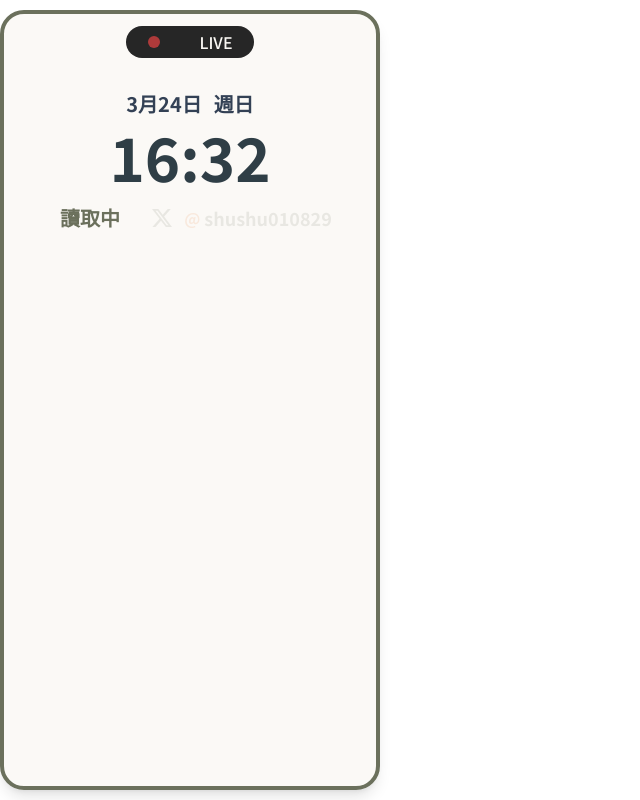
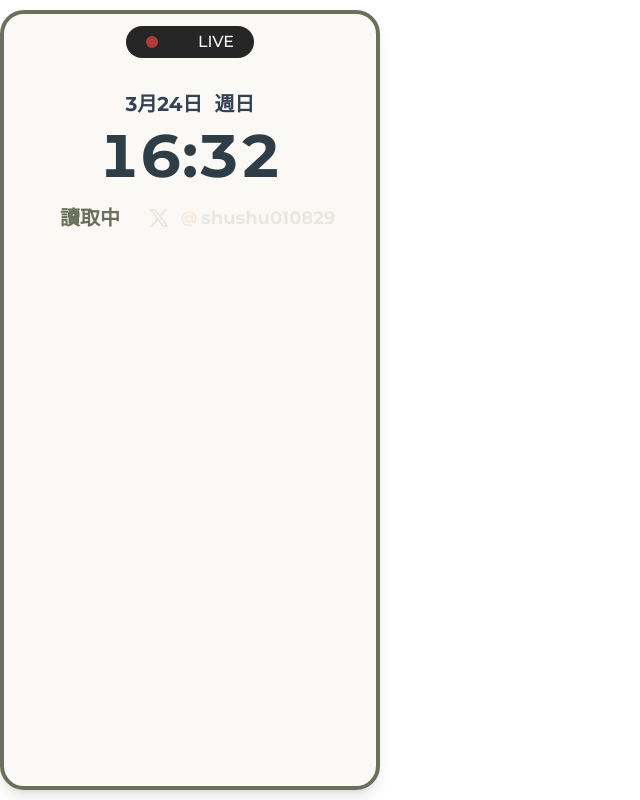
Before and after one commit to SHUSHU010829/obs_tool, a Next.js app: page /chat in a window 1280 px wide. Shown: the whole page, without its empty margins (0-640 px from the left). Built offline with nearby package versions, Linux system fonts and the light colour scheme; no server answers.

Commit message:
fix: song page style

```diff
--- a/src/app/layout.tsx
+++ b/src/app/layout.tsx
@@ -1,10 +1,15 @@
 import type { Metadata } from "next";
-import { Noto_Sans_TC } from "next/font/google";
+import { Noto_Sans_TC, Montserrat } from "next/font/google";
 import "./globals.css";
 export const notoSansTC = Noto_Sans_TC({
   subsets: ["latin"],
   weight: ["300", "400", "500", "700"],
   variable: "--font-noto-sans-tc",
+});
+export const montserrat = Montserrat({
+  subsets: ["latin"],
+  weight: ["300", "400", "500", "700"],
+  variable: "--font-montserrat",
 });
 
 export const metadata: Metadata = {
@@ -20,7 +25,10 @@ export default function RootLayout({
 }>) {
   return (
     <html lang="en">
-      <body className={notoSansTC.className} suppressHydrationWarning={true}>
+      <body
+        className={`${notoSansTC.className} ${montserrat.className} sans`}
+        suppressHydrationWarning={true}
+      >
         {children}
       </body>
     </html>
--- a/src/components/album.tsx
+++ b/src/components/album.tsx
@@ -2,7 +2,7 @@ import { FaPlay } from "react-icons/fa6";
 
 export default function Album() {
   return (
-    <div className="scale-80 h-[400px] w-[600px]">
+    <div className="scale-80 h-[400px] w-[600px] font-montserrat">
       <div className="flex items-center gap-3 pl-20">
         <div className="flex items-center gap-2 rounded bg-[#58585842] px-2 font-mono font-semibold">
           <FaPlay color="#C72C2C" />
--- a/src/components/chat/mainChat.tsx
+++ b/src/components/chat/mainChat.tsx
@@ -67,10 +67,10 @@ export default function MainChat() {
       <div className="flex flex-col items-center justify-start pt-5">
         {/* 月份&週 */}
         <div className="flex items-center gap-3">
-          <p className="text-xl font-bold text-slate-700">
+          <p className="font-notoSans text-xl font-semibold text-slate-700">
             {currentTime.getMonth() + 1}月{currentTime.getDate()}日
           </p>
-          <p className="text-xl font-bold text-slate-700">
+          <p className="font-notoSans text-xl font-semibold text-slate-700">
             {daysOfWeek[currentTime.getDay()]}
           </p>
         </div>
@@ -84,7 +84,7 @@ export default function MainChat() {
         </div>
         <div className="flex justify-between gap-2">
           {/* 觀眾計數顯示 */}
-          <div className="flex h-16 w-24 items-center justify-center text-xl font-bold text-[#6b705c]">
+          <div className="flex h-16 w-24 items-center justify-center font-notoSans text-xl font-semibold text-[#6b705c]">
             {viewersCount ? (
               <div className="flex items-center gap-2">
                 <GoPersonFill />
@@ -95,9 +95,9 @@ export default function MainChat() {
             )}
           </div>
           {/* 社群媒體帳號 */}
-          <div className="flex h-16 w-48 items-center justify-center text-xl font-semibold text-[#6b705c]">
+          <div className="flex h-16 w-48 items-center justify-center font-notoSans text-xl font-semibold text-[#6b705c]">
             <div className={`account flex items-center gap-3 ${fadeClass}`}>
-              <div>{currentAccount.icon}</div>
+              <div className="">{currentAccount.icon}</div>
               <div className="flex items-center gap-1 text-lg">
                 {currentAccount.ifShow && (
                   <span className="text-base text-[#E87D35]">@</span>
--- a/src/components/chat/songList.tsx
+++ b/src/components/chat/songList.tsx
@@ -40,11 +40,11 @@ export default function SongList({ songs }: { songs: Song[] }) {
     <div className="flex h-[780px] w-[450px] flex-col items-center rounded-3xl border-4 border-[#9ca18e] bg-[#f9f7f3] bg-opacity-50 shadow-lg">
       <Album />
       {/* NOW PLAYING */}
-      <div className="mt-[-45px] flex flex-col items-center justify-center px-10">
-        <p className="text-2xl font-bold">
+      <div className="mt-[-45px] flex flex-col items-center justify-center px-10 ">
+        <p className="font-notoSans text-2xl font-bold">
           {nowPlayingSong ? nowPlayingSong.title : ""}
         </p>
-        <p className="text-xl font-bold text-slate-500 ">
+        <p className="font-notoSans text-xl font-bold text-slate-500">
           {nowPlayingSong ? nowPlayingSong.artist : ""}
         </p>
       </div>
@@ -56,9 +56,9 @@ export default function SongList({ songs }: { songs: Song[] }) {
         className={`flex w-full flex-col gap-3 px-10 pt-4 transition-opacity duration-500 ${fade ? "opacity-100" : "opacity-0"}`}
       >
         {currentSongs.map((song, index) => (
-          <div className="flex items-center gap-2" key={index}>
+          <div className="flex items-center gap-2 font-notoSans" key={index}>
             <p
-              className={`rounded-lg  px-2 font-mono font-semibold text-white ${song.now_playing === 1 ? "bg-red-700" : "bg-slate-700"}`}
+              className={`time-font rounded-lg px-2 font-mono font-semibold text-white ${song.now_playing === 1 ? "bg-red-700" : "bg-slate-700"}`}
             >
               {String(index + startIndex + 1).padStart(2, "0")}
             </p>
--- a/tailwind.config.ts
+++ b/tailwind.config.ts
@@ -80,6 +80,10 @@ const config = {
       },
       fontFamily: {
         sans: ["var(--font-sans)", ...fontFamily.sans],
+        serif: ["var(--font-serif)", ...fontFamily.serif],
+        mono: ["var(--font-mono)", ...fontFamily.mono],
+        montserrat: ["var(--font-montserrat)"],
+        notoSans: ["var(--font-noto-sans-tc)"],
       },
     },
   },
```
